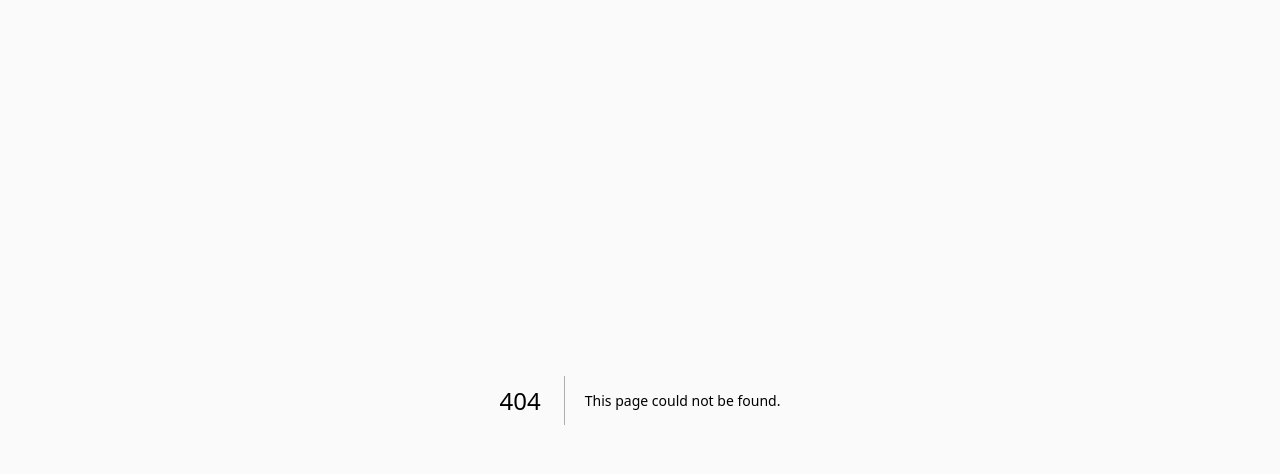
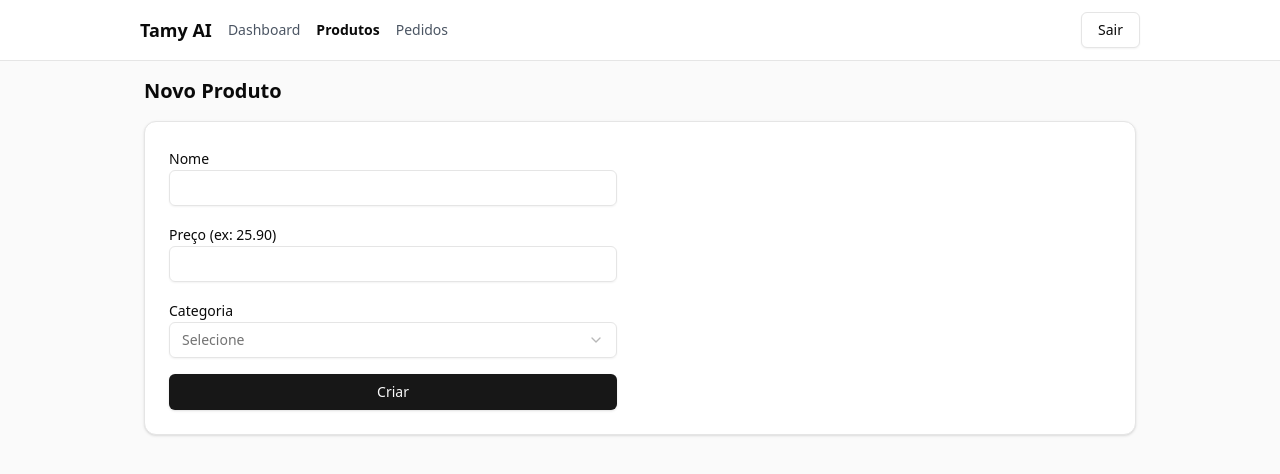
Before and after one commit to daniellsribeiro/tamy-ai-teste, a Next.js app in the folder frontend/: page /products/new in a window 1280 px wide. Before the commit this address had no page. Shown: the top 474 px of the page. Built offline with nearby package versions, Linux system fonts and the light colour scheme; sample sign-in values are in the browser's storage.

Commit message:
feat(frontend-products): lista + formulário (create/update/delete) com RHF+Zod+shadcn

```diff
--- /dev/null
+++ b/frontend/src/app/(private)/products/ProductForm.tsx
@@ -0,0 +1,86 @@
+'use client';
+
+import { useRouter } from 'next/navigation';
+import { useForm } from 'react-hook-form';
+import { z } from 'zod';
+import { zodResolver } from '@hookform/resolvers/zod';
+import { Input } from '@/components/ui/input';
+import { Button } from '@/components/ui/button';
+import { Card, CardContent } from '@/components/ui/card';
+import { Select, SelectTrigger, SelectValue, SelectContent, SelectItem } from '@/components/ui/select';
+import { apiPatch, apiPost } from '@/lib/api';
+
+const schema = z.object({
+  name: z.string().min(2, 'Informe o nome'),
+  price: z.string().regex(/^\d+(\.\d{1,2})?$/, 'Use formato 00.00'),
+  category: z.enum(['comida', 'bebida', 'sobremesa']),
+});
+export type ProductFormData = z.infer<typeof schema>;
+
+export default function ProductForm({
+  initial,
+  id,
+}: {
+  initial?: Partial<ProductFormData>;
+  id?: number;
+}) {
+  const router = useRouter();
+
+  const {
+    register,
+    handleSubmit,
+    setValue,
+    formState: { errors, isSubmitting },
+  } = useForm<ProductFormData>({
+    resolver: zodResolver(schema),
+    defaultValues: initial,
+  });
+
+  async function onSubmit(data: ProductFormData) {
+    if (id) await apiPatch(`/products/${id}`, data);
+    else await apiPost('/products', data);
+    router.push('/products');
+  }
+
+  return (
+    <Card>
+      <CardContent className="p-6">
+        <form onSubmit={handleSubmit(onSubmit)} className="grid gap-4 max-w-md">
+          <div>
+            <label className="text-sm">Nome</label>
+            <Input {...register('name')} />
+            <p className="text-xs text-red-600">{errors.name?.message}</p>
+          </div>
+
+          <div>
+            <label className="text-sm">Preço (ex: 25.90)</label>
+            <Input {...register('price')} />
+            <p className="text-xs text-red-600">{errors.price?.message}</p>
+          </div>
+
+          <div>
+            <label className="text-sm">Categoria</label>
+            <Select
+              defaultValue={initial?.category}
+              onValueChange={(v) => setValue('category', v as ProductFormData['category'])}
+            >
+              <SelectTrigger>
+                <SelectValue placeholder="Selecione" />
+              </SelectTrigger>
+              <SelectContent>
+                <SelectItem value="comida">Comida</SelectItem>
+                <SelectItem value="bebida">Bebida</SelectItem>
+                <SelectItem value="sobremesa">Sobremesa</SelectItem>
+              </SelectContent>
+            </Select>
+            <p className="text-xs text-red-600">{errors.category?.message}</p>
+          </div>
+
+          <Button type="submit" disabled={isSubmitting}>
+            {id ? 'Salvar' : 'Criar'}
+          </Button>
+        </form>
+      </CardContent>
+    </Card>
+  );
+}
--- /dev/null
+++ b/frontend/src/app/(private)/products/[id]/edit/page.tsx
@@ -0,0 +1,28 @@
+'use client';
+
+import { useEffect, useState } from 'react';
+import { useParams } from 'next/navigation';
+import ProductForm, { ProductFormData } from '../../ProductForm';
+import { apiGet } from '@/lib/api';
+
+export default function EditProduct() {
+  const { id } = useParams<{ id: string }>();
+  const [initial, setInitial] = useState<ProductFormData | null>(null);
+  const [error, setError] = useState<string | null>(null);
+
+  useEffect(() => {
+    apiGet<ProductFormData>(`/products/${id}`)
+      .then(setInitial)
+      .catch(() => setError('Não foi possível carregar o produto'));
+  }, [id]);
+
+  if (error) return <main className="p-4 text-red-600">{error}</main>;
+  if (!initial) return <main className="p-4">Carregando...</main>;
+
+  return (
+    <main className="space-y-4">
+      <h1 className="text-xl font-semibold">Editar Produto #{id}</h1>
+      <ProductForm id={Number(id)} initial={initial} />
+    </main>
+  );
+}
--- /dev/null
+++ b/frontend/src/app/(private)/products/new/page.tsx
@@ -0,0 +1,10 @@
+import ProductForm from '../ProductForm';
+
+export default function NewProduct() {
+  return (
+    <main className="space-y-4">
+      <h1 className="text-xl font-semibold">Novo Produto</h1>
+      <ProductForm />
+    </main>
+  );
+}
--- /dev/null
+++ b/frontend/src/app/(private)/products/page.tsx
@@ -0,0 +1,66 @@
+'use client';
+
+import { useEffect, useState } from 'react';
+import Link from 'next/link';
+import { Button } from '@/components/ui/button';
+import { Table, TableHead, TableHeader, TableRow, TableCell, TableBody } from '@/components/ui/table';
+import { apiDelete, apiGet } from '@/lib/api';
+
+type Category = 'comida' | 'bebida' | 'sobremesa';
+type Product = { id: number; name: string; price: string; category: Category };
+
+export default function ProductsPage() {
+  const [data, setData] = useState<Product[]>([]);
+  const [loading, setLoading] = useState(true);
+
+  const load = () => apiGet<Product[]>('/products').then(setData).finally(() => setLoading(false));
+
+  useEffect(() => { load(); }, []);
+
+  async function del(id: number) {
+    // No mundo real, melhor confirmar com um diálogo.
+    await apiDelete(`/products/${id}`);
+    load();
+  }
+
+  if (loading) return <main className="p-4">Carregando...</main>;
+
+  return (
+    <main className="space-y-4">
+      <div className="flex items-center justify-between">
+        <h1 className="text-xl font-semibold">Produtos</h1>
+        <Button asChild><Link href="/products/new">Novo Produto</Link></Button>
+      </div>
+
+      <Table>
+        <TableHeader>
+          <TableRow>
+            <TableHead>ID</TableHead>
+            <TableHead>Nome</TableHead>
+            <TableHead>Categoria</TableHead>
+            <TableHead>Preço</TableHead>
+            <TableHead className="text-right">Ações</TableHead>
+          </TableRow>
+        </TableHeader>
+        <TableBody>
+          {data.map((p) => (
+            <TableRow key={p.id}>
+              <TableCell>{p.id}</TableCell>
+              <TableCell>{p.name}</TableCell>
+              <TableCell className="capitalize">{p.category}</TableCell>
+              <TableCell>R$ {p.price}</TableCell>
+              <TableCell className="text-right space-x-2">
+                <Button asChild variant="outline" size="sm">
+                  <Link href={`/products/${p.id}/edit`}>Editar</Link>
+                </Button>
+                <Button variant="destructive" size="sm" onClick={() => del(p.id)}>
+                  Excluir
+                </Button>
+              </TableCell>
+            </TableRow>
+          ))}
+        </TableBody>
+      </Table>
+    </main>
+  );
+}
```
